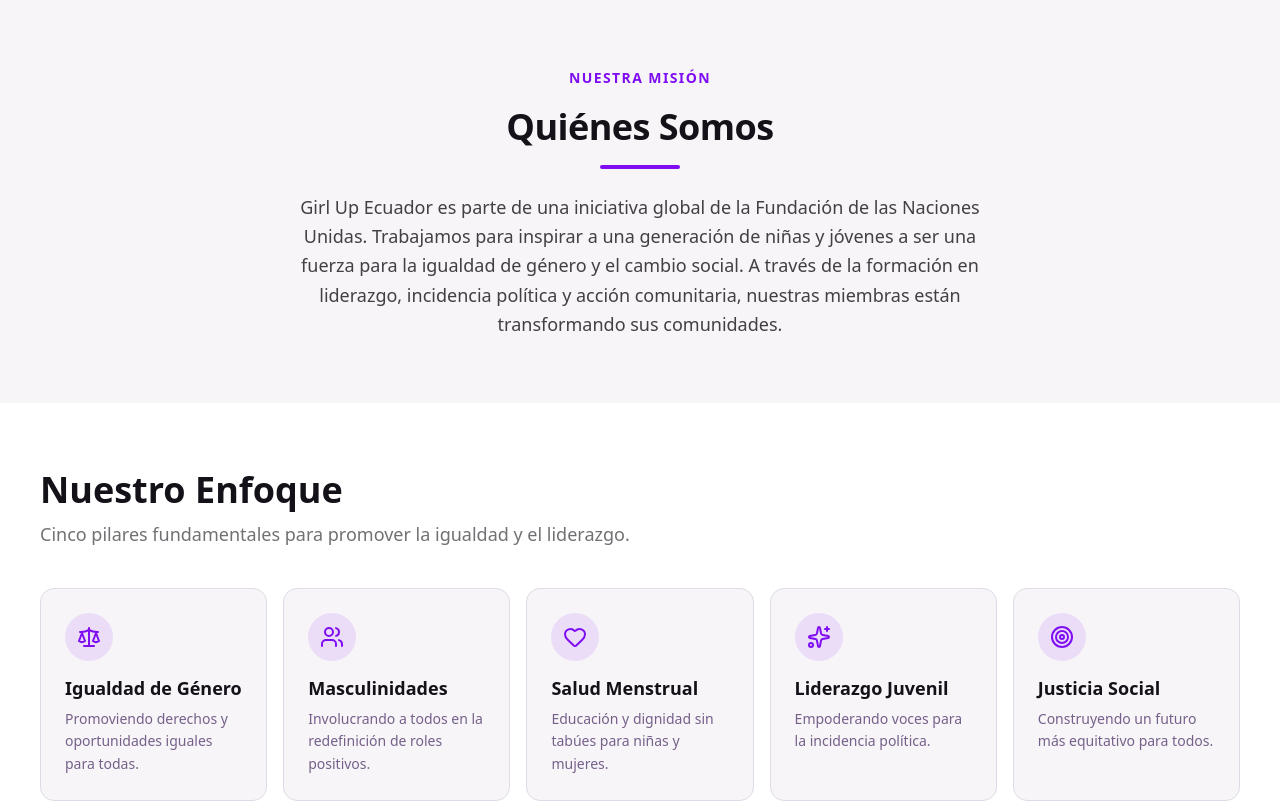
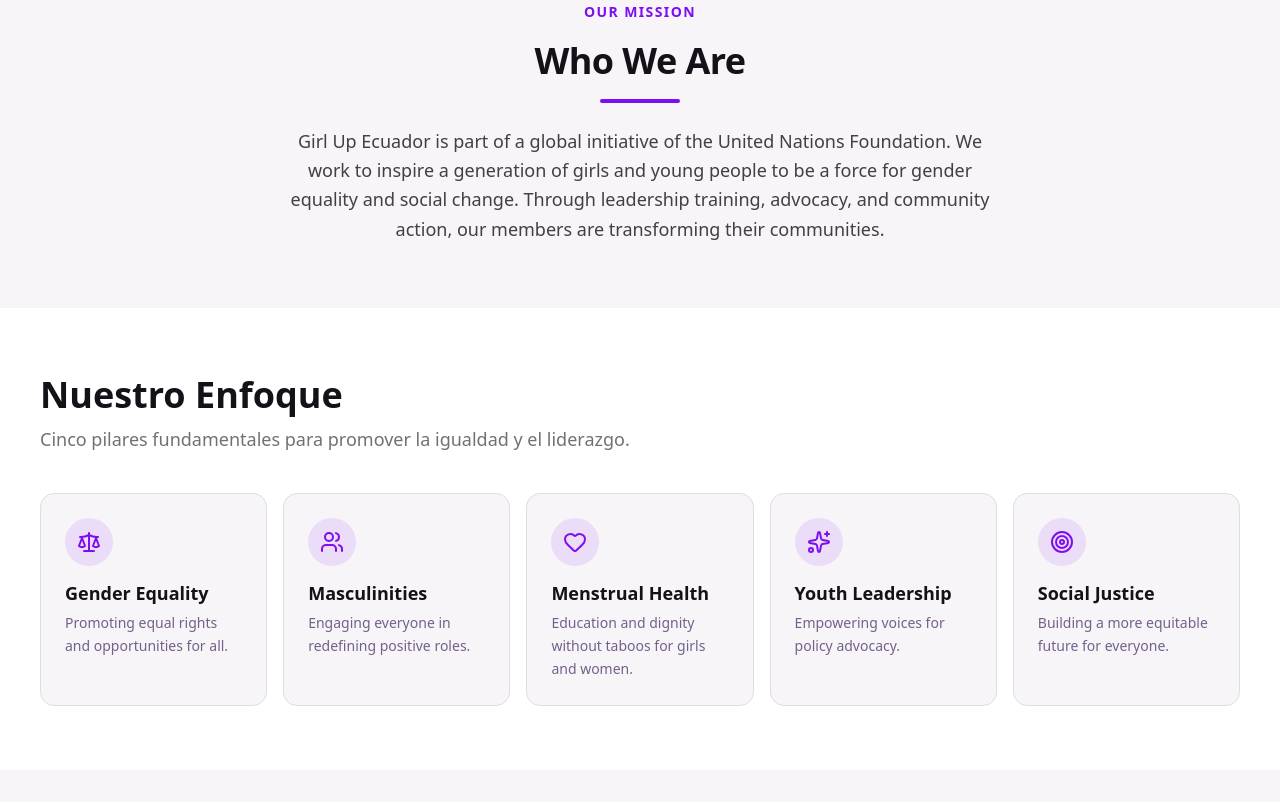
Before and after one commit to IMPETU-ONG-EC/girlup-landing-principal, a Next.js app: page /en in a window 1280 px wide. Shown: the part 800-1602 px from the top of the page. Built offline with nearby package versions, Linux system fonts and the light colour scheme.

Commit message:
feat: add deacriptions for focus areas

```diff
--- a/messages/en.json
+++ b/messages/en.json
@@ -6,14 +6,40 @@
   },
   "Home": {
     "title": "Girlup Ecuador | Home",
-    "description": "Somos un movimiento liderado por jóvenes que empodera a las niñas y a la juventud para lograr la igualdad y justicia en cada rincón del país.",
-    "miniBadge": "Movimiento Juvenil",
-    "h1": "Jóvenes liderando el cambio por la igualdad en Ecuador.",
-    "unete": "Únete a Girl Up",
-    "conoceProyectos": "Conoce proyectos",
-    "nuestraMision": "Nuestra Misión",
-    "quienesSomos": "Quiénes Somos",
-    "quienesSomosDescripcion": "Girl Up Ecuador es parte de una iniciativa global de la Fundación de las Naciones Unidas. Trabajamos para inspirar a una generación de niñas y jóvenes a ser una fuerza para la igualdad de género y el cambio social. A través de la formación en liderazgo, incidencia política y acción comunitaria, nuestras miembras están transformando sus comunidades."
+    "description": "We are a youth-led movement that empowers girls and young people to achieve equality and justice in every corner of the country.",
+    "miniBadge": "Youth Movement",
+    "h1": "Young people leading change for equality in Ecuador.",
+    "unete": "Join Girl Up",
+    "conoceProyectos": "Explore projects",
+    "nuestraMision": "Our Mission",
+    "quienesSomos": "Who We Are",
+    "quienesSomosDescripcion": "Girl Up Ecuador is part of a global initiative of the United Nations Foundation. We work to inspire a generation of girls and young people to be a force for gender equality and social change. Through leadership training, advocacy, and community action, our members are transforming their communities.",
+    "pillars": {
+      "title": "Our Approach",
+      "subtitle": "Five core pillars to advance equality and leadership.",
+      "items": {
+        "genderEquality": {
+          "title": "Gender Equality",
+          "description": "Promoting equal rights and opportunities for all."
+        },
+        "masculinities": {
+          "title": "Masculinities",
+          "description": "Engaging everyone in redefining positive roles."
+        },
+        "menstrualHealth": {
+          "title": "Menstrual Health",
+          "description": "Education and dignity without taboos for girls and women."
+        },
+        "youthLeadership": {
+          "title": "Youth Leadership",
+          "description": "Empowering voices for policy advocacy."
+        },
+        "socialJustice": {
+          "title": "Social Justice",
+          "description": "Building a more equitable future for everyone."
+        }
+      }
+    }
   },
   "About": {
     "title": "Girlup Ecuador | About",
--- a/messages/es.json
+++ b/messages/es.json
@@ -13,7 +13,33 @@
     "conoceProyectos": "Conoce proyectos",
     "nuestraMision": "Nuestra Misión",
     "quienesSomos": "Quiénes Somos",
-    "quienesSomosDescripcion": "Girl Up Ecuador es parte de una iniciativa global de la Fundación de las Naciones Unidas. Trabajamos para inspirar a una generación de niñas y jóvenes a ser una fuerza para la igualdad de género y el cambio social. A través de la formación en liderazgo, incidencia política y acción comunitaria, nuestras miembras están transformando sus comunidades."
+    "quienesSomosDescripcion": "Girl Up Ecuador es parte de una iniciativa global de la Fundación de las Naciones Unidas. Trabajamos para inspirar a una generación de niñas y jóvenes a ser una fuerza para la igualdad de género y el cambio social. A través de la formación en liderazgo, incidencia política y acción comunitaria, nuestras miembras están transformando sus comunidades.",
+    "pillars": {
+      "title": "Nuestro Enfoque",
+      "subtitle": "Cinco pilares fundamentales para promover la igualdad y el liderazgo.",
+      "items": {
+        "genderEquality": {
+          "title": "Igualdad de Género",
+          "description": "Promoviendo derechos y oportunidades iguales para todas."
+        },
+        "masculinities": {
+          "title": "Masculinidades",
+          "description": "Involucrando a todos en la redefinición de roles positivos."
+        },
+        "menstrualHealth": {
+          "title": "Salud Menstrual",
+          "description": "Educación y dignidad sin tabúes para niñas y mujeres."
+        },
+        "youthLeadership": {
+          "title": "Liderazgo Juvenil",
+          "description": "Empoderando voces para la incidencia política."
+        },
+        "socialJustice": {
+          "title": "Justicia Social",
+          "description": "Construyendo un futuro más equitativo para todos."
+        }
+      }
+    }
   },
   "About": {
     "title": "Girlup Ecuador | Nosotros",
--- a/src/modules/principal-landing/components/focusAreas.tsx
+++ b/src/modules/principal-landing/components/focusAreas.tsx
@@ -1,6 +1,40 @@
 import { Heart, Scale, Sparkles, Target, Users } from "lucide-react";
+import { useTranslations } from "next-intl";
 
 export const FocusAreas = () => {
+  const t = useTranslations("Home");
+  const approachItems = [
+    {
+      key: "genderEquality",
+      Icon: Scale,
+      title: t("pillars.items.genderEquality.title"),
+      description: t("pillars.items.genderEquality.description"),
+    },
+    {
+      key: "masculinities",
+      Icon: Users,
+      title: t("pillars.items.masculinities.title"),
+      description: t("pillars.items.masculinities.description"),
+    },
+    {
+      key: "menstrualHealth",
+      Icon: Heart,
+      title: t("pillars.items.menstrualHealth.title"),
+      description: t("pillars.items.menstrualHealth.description"),
+    },
+    {
+      key: "youthLeadership",
+      Icon: Sparkles,
+      title: t("pillars.items.youthLeadership.title"),
+      description: t("pillars.items.youthLeadership.description"),
+    },
+    {
+      key: "socialJustice",
+      Icon: Target,
+      title: t("pillars.items.socialJustice.title"),
+      description: t("pillars.items.socialJustice.description"),
+    },
+  ];
   return (
     <section className="w-full bg-white dark:bg-[#1f1629] py-16">
       <div className="flex justify-center">
@@ -16,81 +50,26 @@
               </p>
             </div>
             <div className="grid grid-cols-1 sm:grid-cols-2 lg:grid-cols-5 gap-4">
-              <div className="flex flex-col gap-4 rounded-xl border border-[#e0dbe6] dark:border-gray-700 bg-background-light dark:bg-background-dark p-6 hover:shadow-lg hover:border-primary/50 transition-all group">
+              {approachItems.map(({ key, Icon, title, description }) => (
+                <div
+                  key={key}
+                  className="flex flex-col gap-4 rounded-xl border border-[#e0dbe6] dark:border-gray-700 bg-background-light dark:bg-background-dark p-6 hover:shadow-lg hover:border-primary/50 transition-all group"
+                >
                   <div className="w-12 h-12 rounded-full bg-primary/10 flex items-center justify-center text-primary group-hover:bg-primary group-hover:text-white transition-colors">
                     <span className="material-symbols-outlined text-3xl">
-                    <Scale className="w-6 h-6" />
+                      <Icon className="w-6 h-6" />
                     </span>
                   </div>
                   <div className="flex flex-col gap-2">
                     <h3 className="text-[#141118] dark:text-white text-lg font-bold leading-tight">
-                    Igualdad de Género
+                      {title}
                     </h3>
                     <p className="text-[#75608a] dark:text-gray-400 text-sm font-normal leading-relaxed">
-                    Promoviendo derechos y oportunidades iguales para todas.
+                      {description}
                     </p>
                   </div>
                 </div>
-              <div className="flex flex-col gap-4 rounded-xl border border-[#e0dbe6] dark:border-gray-700 bg-background-light dark:bg-background-dark p-6 hover:shadow-lg hover:border-primary/50 transition-all group">
-                <div className="w-12 h-12 rounded-full bg-primary/10 flex items-center justify-center text-primary group-hover:bg-primary group-hover:text-white transition-colors">
-                  <span className="material-symbols-outlined text-3xl">
-                    <Users className="w-6 h-6" />
-                  </span>
-                </div>
-                <div className="flex flex-col gap-2">
-                  <h3 className="text-[#141118] dark:text-white text-lg font-bold leading-tight">
-                    Masculinidades
-                  </h3>
-                  <p className="text-[#75608a] dark:text-gray-400 text-sm font-normal leading-relaxed">
-                    Involucrando a todos en la redefinición de roles positivos.
-                  </p>
-                </div>
-              </div>
-              <div className="flex flex-col gap-4 rounded-xl border border-[#e0dbe6] dark:border-gray-700 bg-background-light dark:bg-background-dark p-6 hover:shadow-lg hover:border-primary/50 transition-all group">
-                <div className="w-12 h-12 rounded-full bg-primary/10 flex items-center justify-center text-primary group-hover:bg-primary group-hover:text-white transition-colors">
-                  <span className="material-symbols-outlined text-3xl">
-                    <Heart className="w-6 h-6" />
-                  </span>
-                </div>
-                <div className="flex flex-col gap-2">
-                  <h3 className="text-[#141118] dark:text-white text-lg font-bold leading-tight">
-                    Salud Menstrual
-                  </h3>
-                  <p className="text-[#75608a] dark:text-gray-400 text-sm font-normal leading-relaxed">
-                    Educación y dignidad sin tabúes para niñas y mujeres.
-                  </p>
-                </div>
-              </div>
-              <div className="flex flex-col gap-4 rounded-xl border border-[#e0dbe6] dark:border-gray-700 bg-background-light dark:bg-background-dark p-6 hover:shadow-lg hover:border-primary/50 transition-all group">
-                <div className="w-12 h-12 rounded-full bg-primary/10 flex items-center justify-center text-primary group-hover:bg-primary group-hover:text-white transition-colors">
-                  <span className="material-symbols-outlined text-3xl">
-                    <Sparkles className="w-6 h-6" />
-                  </span>
-                </div>
-                <div className="flex flex-col gap-2">
-                  <h3 className="text-[#141118] dark:text-white text-lg font-bold leading-tight">
-                    Liderazgo Juvenil
-                  </h3>
-                  <p className="text-[#75608a] dark:text-gray-400 text-sm font-normal leading-relaxed">
-                    Empoderando voces para la incidencia política.
-                  </p>
-                </div>
-              </div>
-              <div className="flex flex-col gap-4 rounded-xl border border-[#e0dbe6] dark:border-gray-700 bg-background-light dark:bg-background-dark p-6 hover:shadow-lg hover:border-primary/50 transition-all group">
-                <div className="w-12 h-12 rounded-full bg-primary/10 flex items-center justify-center text-primary group-hover:bg-primary group-hover:text-white transition-colors">
-                  <span className="material-symbols-outlined text-3xl">
-                    <Target className="w-6 h-6" />
-                  </span>
-                </div>
-                <div className="flex flex-col gap-2">
-                  <h3 className="text-[#141118] dark:text-white text-lg font-bold leading-tight">
-                    Justicia Social
-                  </h3>
-                  <p className="text-[#75608a] dark:text-gray-400 text-sm font-normal leading-relaxed">
-                    Construyendo un futuro más equitativo para todos.
-                  </p>
-                </div>
-              </div>
+              ))}
             </div>
           </div>
         </div>
```
Lines whose indentation alone changed are shown as unchanged.
